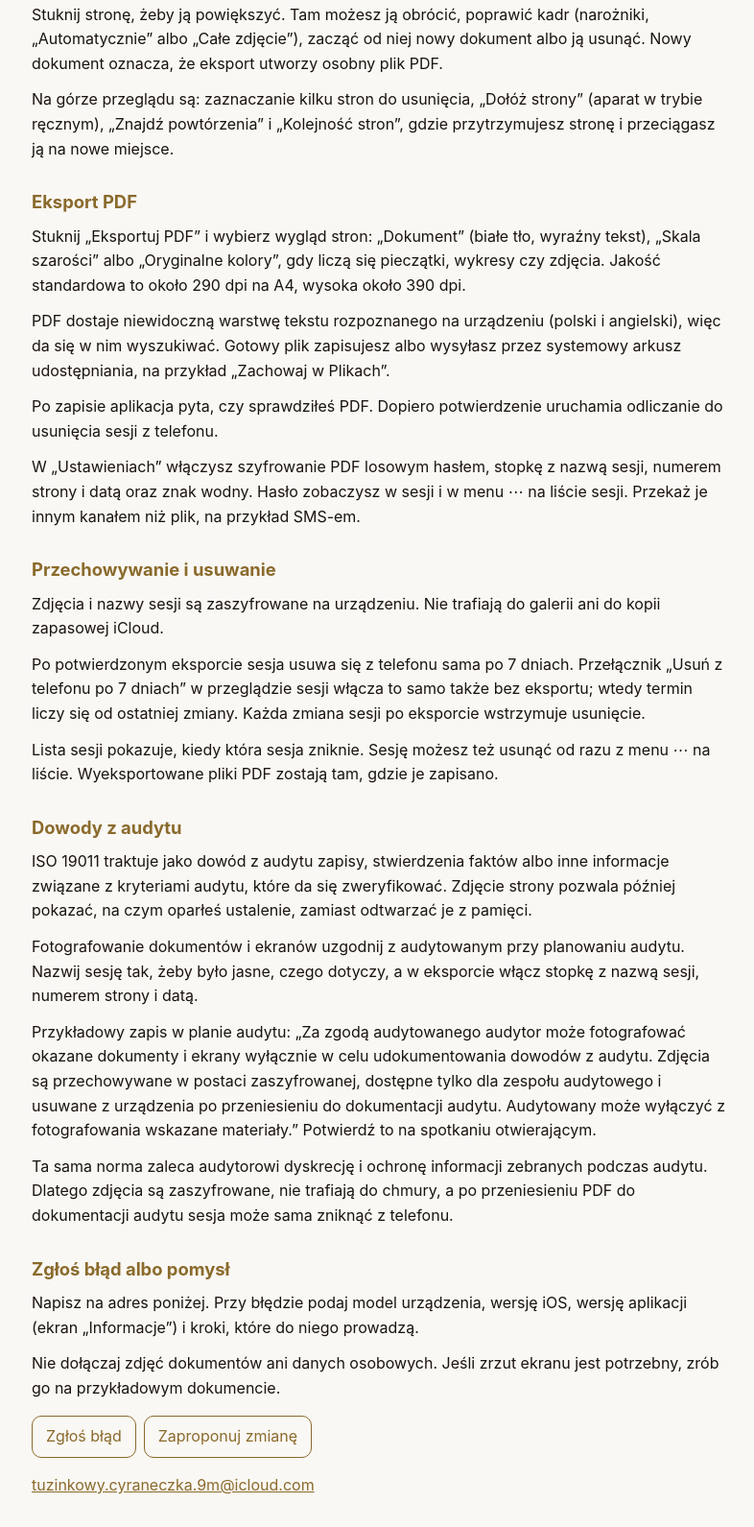
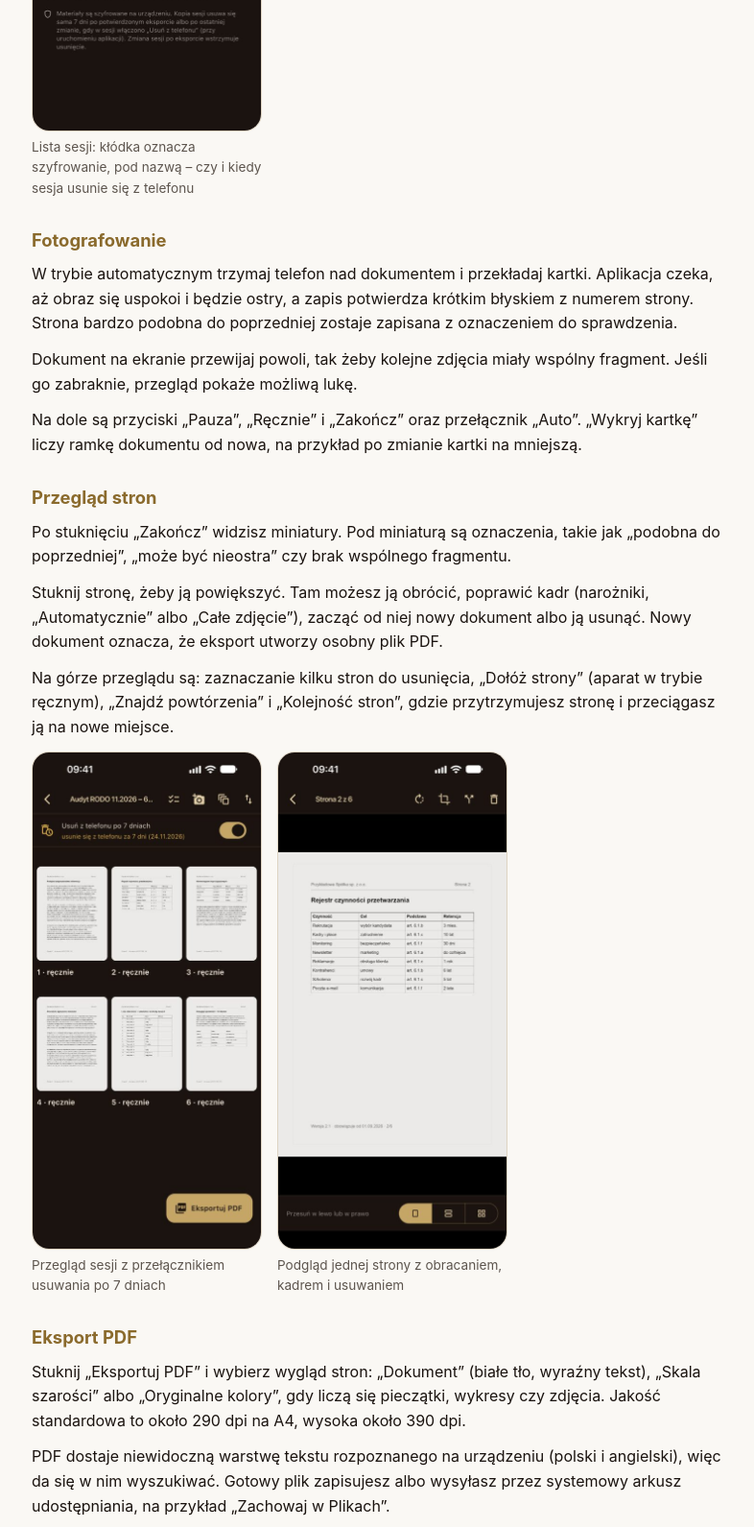
Before and after one commit to Oswitex/auditfolio, a plain HTML site: page pl/guide.html in a window 1280 px wide. Shown: the part 1010-2601 px from the top of the page at 96% size, without its empty margins (243-1029 px from the left). Drawn offline with Linux system fonts and the light colour scheme.

Commit message:
Instrukcja: zrzuty ekranu (pl, en, de)

```diff
--- a/pl/guide.html
+++ b/pl/guide.html
@@ -20,6 +20,10 @@ a{color:var(--accent)}
 .card{background:var(--card);border:1px solid var(--line);border-radius:14px;padding:16px 18px;margin:16px 0}
 .btn{display:inline-block;margin:4px 8px 4px 0;padding:8px 14px;border:1px solid var(--accent);border-radius:10px;text-decoration:none}
 .links{display:flex;gap:16px;flex-wrap:wrap}
+.shots{display:flex;gap:16px;flex-wrap:wrap;margin:8px 0 20px}
+.shots figure{margin:0;flex:0 1 240px}
+.shots img{width:100%;height:auto;border-radius:18px;border:1px solid var(--line);display:block}
+.shots figcaption{color:var(--muted);font-size:.85rem;margin-top:6px}
 </style>
 </head>
 <body><main>
@@ -30,12 +34,15 @@ a{color:var(--accent)}
 <p>Przy pierwszym zdjęciu aplikacja poprosi o dostęp do aparatu. Otwarcie zapisanej sesji wymaga Face ID, Touch ID albo kodu urządzenia.</p><p>Przycisk „Ustaw aparat” na ekranie głównym pomaga dobrać odległość i światło. Wskaźniki ostrości, odblasku, dokumentu i bezruchu robią się zielone, gdy kadr jest dobry. Na tym ekranie nic się nie zapisuje.</p>
 <h2>Nowa sesja</h2>
 <p>Stuknij „Nowa sesja” i wpisz nazwę, na przykład klienta i datę. Ta nazwa trafi do nazwy pliku PDF.</p><p>„Zdjęcia automatyczne” decyduje, czy aplikacja sama robi zdjęcia. Po wyłączeniu zdjęcie robisz wyłącznie przyciskiem „Ręcznie”. „Najwyższa jakość zdjęć” daje więcej szczegółów, ale każde zdjęcie trwa dłużej. Zmienisz to też w trakcie przyciskiem „HQ”.</p>
+<div class="shots"><figure><img src="../img/pl/04-sesje.jpg" alt="Lista sesji: kłódka oznacza szyfrowanie, pod nazwą – czy i kiedy sesja usunie się z telefonu" loading="lazy"><figcaption>Lista sesji: kłódka oznacza szyfrowanie, pod nazwą – czy i kiedy sesja usunie się z telefonu</figcaption></figure></div>
 <h2>Fotografowanie</h2>
 <p>W trybie automatycznym trzymaj telefon nad dokumentem i przekładaj kartki. Aplikacja czeka, aż obraz się uspokoi i będzie ostry, a zapis potwierdza krótkim błyskiem z numerem strony. Strona bardzo podobna do poprzedniej zostaje zapisana z oznaczeniem do sprawdzenia.</p><p>Dokument na ekranie przewijaj powoli, tak żeby kolejne zdjęcia miały wspólny fragment. Jeśli go zabraknie, przegląd pokaże możliwą lukę.</p><p>Na dole są przyciski „Pauza”, „Ręcznie” i „Zakończ” oraz przełącznik „Auto”. „Wykryj kartkę” liczy ramkę dokumentu od nowa, na przykład po zmianie kartki na mniejszą.</p>
 <h2>Przegląd stron</h2>
 <p>Po stuknięciu „Zakończ” widzisz miniatury. Pod miniaturą są oznaczenia, takie jak „podobna do poprzedniej”, „może być nieostra” czy brak wspólnego fragmentu.</p><p>Stuknij stronę, żeby ją powiększyć. Tam możesz ją obrócić, poprawić kadr (narożniki, „Automatycznie” albo „Całe zdjęcie”), zacząć od niej nowy dokument albo ją usunąć. Nowy dokument oznacza, że eksport utworzy osobny plik PDF.</p><p>Na górze przeglądu są: zaznaczanie kilku stron do usunięcia, „Dołóż strony” (aparat w trybie ręcznym), „Znajdź powtórzenia” i „Kolejność stron”, gdzie przytrzymujesz stronę i przeciągasz ją na nowe miejsce.</p>
+<div class="shots"><figure><img src="../img/pl/01-przeglad.jpg" alt="Przegląd sesji z przełącznikiem usuwania po 7 dniach" loading="lazy"><figcaption>Przegląd sesji z przełącznikiem usuwania po 7 dniach</figcaption></figure><figure><img src="../img/pl/02-strona.jpg" alt="Podgląd jednej strony z obracaniem, kadrem i usuwaniem" loading="lazy"><figcaption>Podgląd jednej strony z obracaniem, kadrem i usuwaniem</figcaption></figure></div>
 <h2>Eksport PDF</h2>
 <p>Stuknij „Eksportuj PDF” i wybierz wygląd stron: „Dokument” (białe tło, wyraźny tekst), „Skala szarości” albo „Oryginalne kolory”, gdy liczą się pieczątki, wykresy czy zdjęcia. Jakość standardowa to około 290 dpi na A4, wysoka około 390 dpi.</p><p>PDF dostaje niewidoczną warstwę tekstu rozpoznanego na urządzeniu (polski i angielski), więc da się w nim wyszukiwać. Gotowy plik zapisujesz albo wysyłasz przez systemowy arkusz udostępniania, na przykład „Zachowaj w Plikach”.</p><p>Po zapisie aplikacja pyta, czy sprawdziłeś PDF. Dopiero potwierdzenie uruchamia odliczanie do usunięcia sesji z telefonu.</p><p>W „Ustawieniach” włączysz szyfrowanie PDF losowym hasłem, stopkę z nazwą sesji, numerem strony i datą oraz znak wodny. Hasło zobaczysz w sesji i w menu ⋯ na liście sesji. Przekaż je innym kanałem niż plik, na przykład SMS-em.</p>
+<div class="shots"><figure><img src="../img/pl/03-eksport.jpg" alt="Wybór wyglądu stron i jakości przed eksportem" loading="lazy"><figcaption>Wybór wyglądu stron i jakości przed eksportem</figcaption></figure></div>
 <h2>Przechowywanie i usuwanie</h2>
 <p>Zdjęcia i nazwy sesji są zaszyfrowane na urządzeniu. Nie trafiają do galerii ani do kopii zapasowej iCloud.</p><p>Po potwierdzonym eksporcie sesja usuwa się z telefonu sama po 7 dniach. Przełącznik „Usuń z telefonu po 7 dniach” w przeglądzie sesji włącza to samo także bez eksportu; wtedy termin liczy się od ostatniej zmiany. Każda zmiana sesji po eksporcie wstrzymuje usunięcie.</p><p>Lista sesji pokazuje, kiedy która sesja zniknie. Sesję możesz też usunąć od razu z menu ⋯ na liście. Wyeksportowane pliki PDF zostają tam, gdzie je zapisano.</p>
 <h2>Dowody z audytu</h2>
```
Also changed, not shown: de/guide.html (+7 -0 lines), de/privacy.html (+4 -0 lines), en/guide.html (+7 -0 lines), en/privacy.html (+4 -0 lines), index.html (+4 -0 lines), pl/privacy.html (+4 -0 lines), img/de/01-przeglad.jpg (added), img/de/02-strona.jpg (added), img/de/03-eksport.jpg (added), img/de/04-sesje.jpg (added), img/en/01-przeglad.jpg (added), img/en/02-strona.jpg (added), img/en/03-eksport.jpg (added), img/en/04-sesje.jpg (added), 4 more files.
